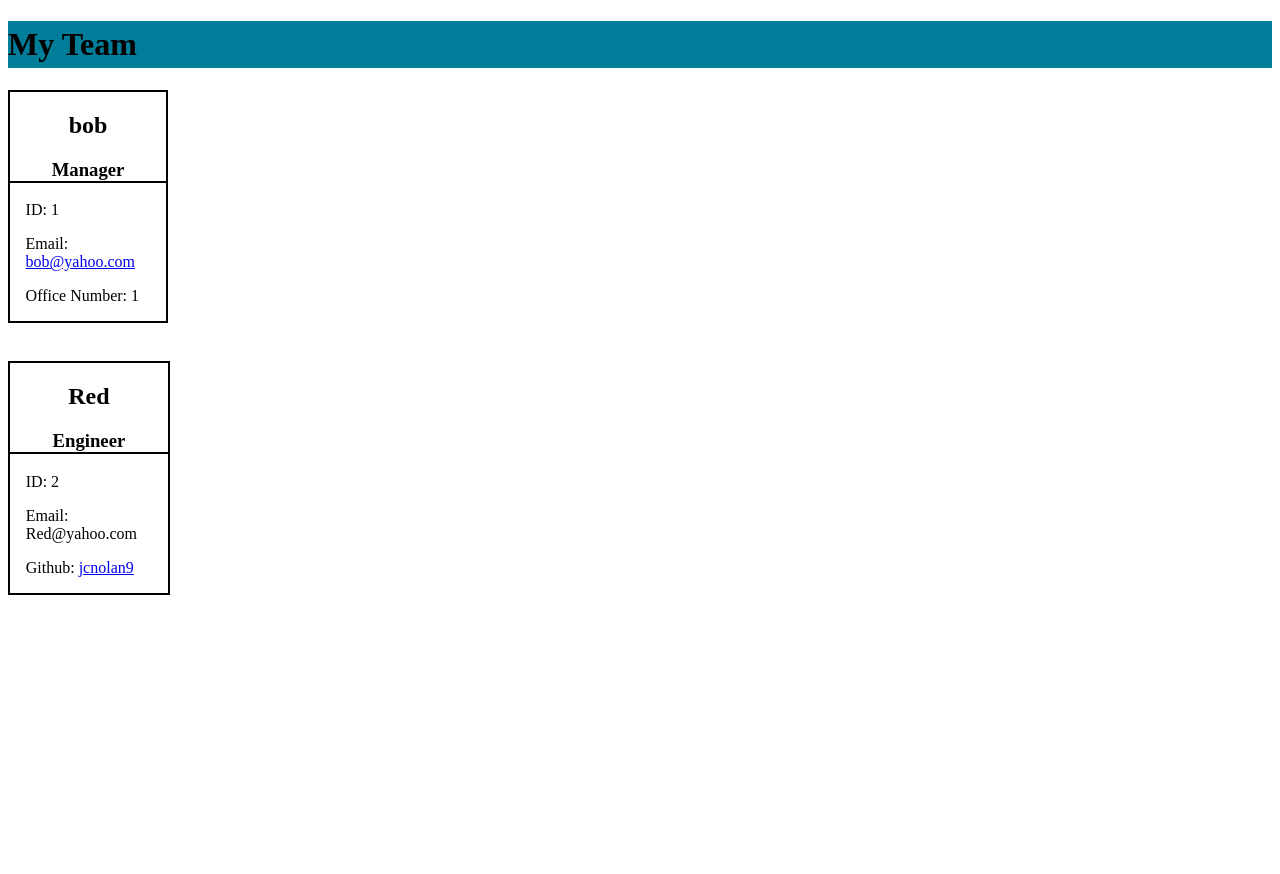
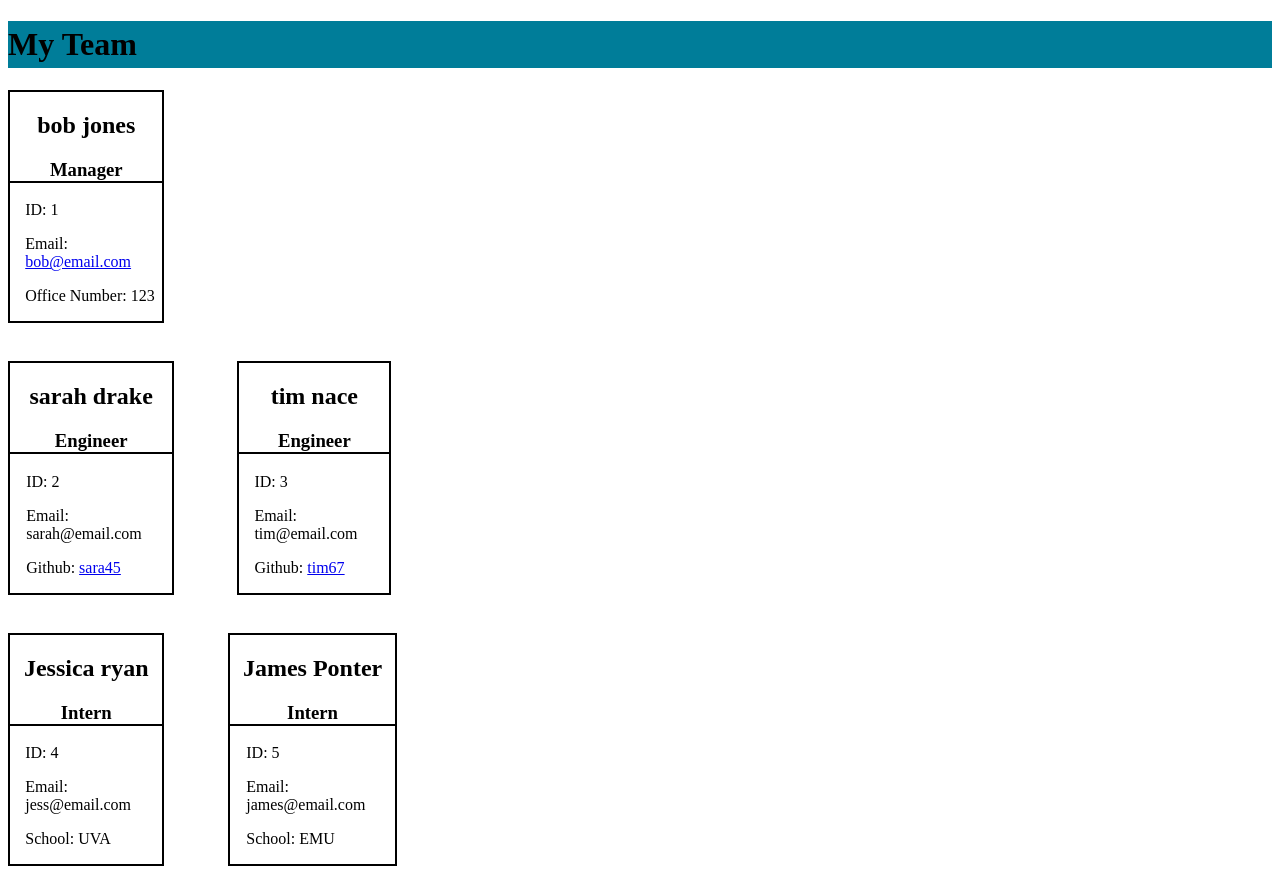
Before and after one commit to jcnolan9/teamProfileGenerator, a website: page team.html in a window 1280 px wide. Before the commit the page ends 800 px from the top, so only its background shows below. Drawn offline with Linux system fonts and the light colour scheme.

Commit message:
Adding screenshot of terminal app running and sample generated HTML page

```diff
--- a/team.html
+++ b/team.html
@@ -13,24 +13,45 @@
         </header>
         <section class='manager'>
 
-        <h2>bob</h2>
+        <h2>bob jones</h2>
         <h3>Manager</h3>
         <p>ID: 1</p>
-        <p>Email: <a href='mailto:bob@yahoo.com'> bob@yahoo.com </a></p>
-        <p>Office Number: 1</p>
+        <p>Email: <a href='mailto:bob@email.com'> bob@email.com </a></p>
+        <p>Office Number: 123</p>
         </section>
         <section class='engineers'>
 
         <section>
-            <h2>Red</h2>
+            <h2>sarah drake</h2>
             <h3>Engineer</h3>
             <p>ID: 2</p>
-            <p>Email: Red@yahoo.com</p>
-            <p>Github: <a href='https://www.github.com/jcnolan9' target='_blank'>jcnolan9</a></p>
+            <p>Email: sarah@email.com</p>
+            <p>Github: <a href='https://www.github.com/sara45' target='_blank'>sara45</a></p>
+        </section>
+        <section>
+            <h2>tim nace</h2>
+            <h3>Engineer</h3>
+            <p>ID: 3</p>
+            <p>Email: tim@email.com</p>
+            <p>Github: <a href='https://www.github.com/tim67' target='_blank'>tim67</a></p>
         </section>
         </section>
         <section class='interns'>
 
+        <section>
+            <h2>Jessica ryan</h2>
+            <h3>Intern</h3>
+            <p>ID: 4</p>
+            <p>Email: jess@email.com</p>
+            <p>School: UVA</p>
+        </section>
+        <section>
+            <h2>James Ponter</h2>
+            <h3>Intern</h3>
+            <p>ID: 5</p>
+            <p>Email: james@email.com</p>
+            <p>School: EMU</p>
+        </section>
         </section>
         <script src='script.js'></script>
     </body>
```
Also changed, not shown: Screenshot.PNG (added).
